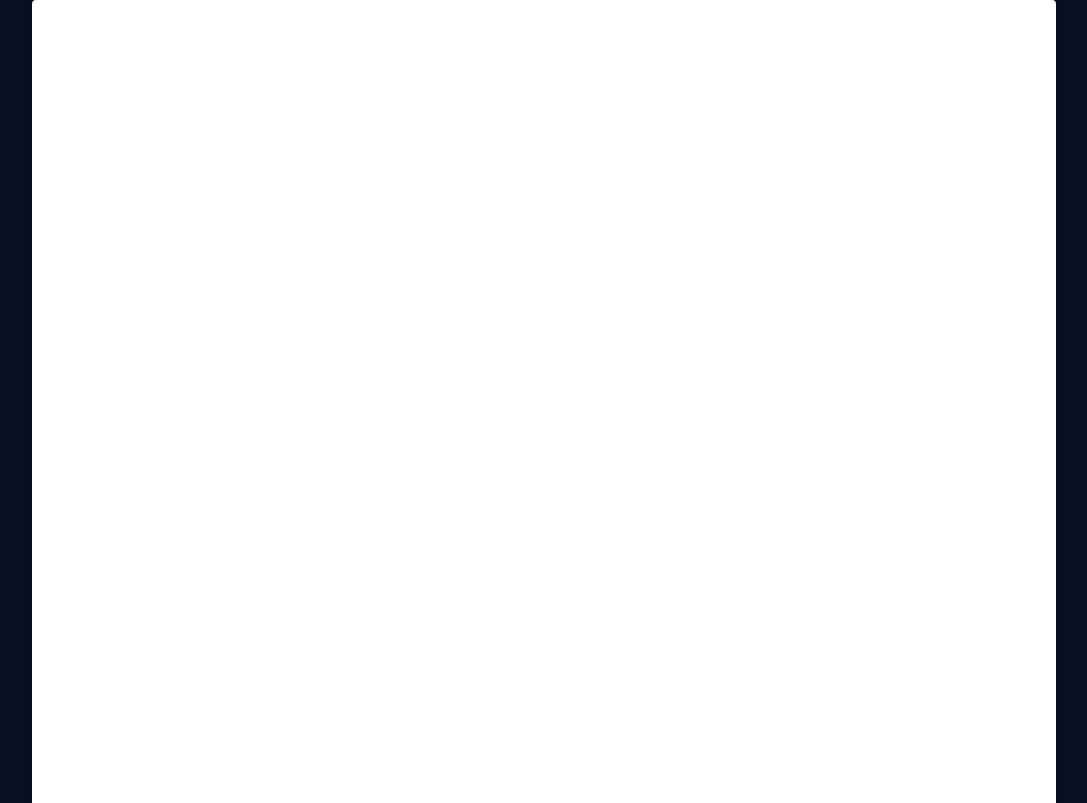
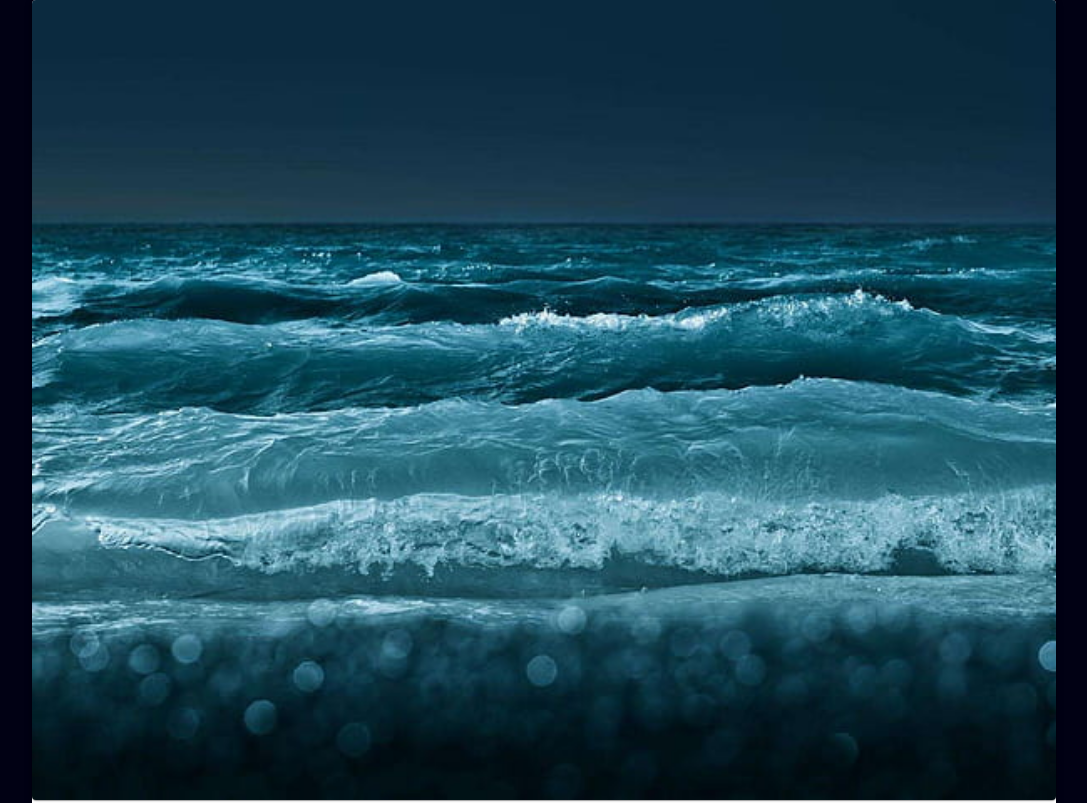
Before and after one commit to MoxUFO/port_dev, a React (Create React App) app: page / in a window 1280 px wide. Shown: the top 803 px of the page, without its empty margins (96-1183 px from the left). Built offline with nearby package versions, Linux system fonts and the light colour scheme.

Commit message:
add background image for intro,adjust app overall background

```diff
--- a/src/App.css
+++ b/src/App.css
@@ -1,4 +1,4 @@
 .app-bg{
-  background-color: #081121;
+  background-color: #010114;
   width: 100vw;
 }
--- /dev/null
+++ b/src/assets/css/Intro.css
@@ -0,0 +1,7 @@
+.intro-bg{
+    background-image: url('../images/top.jpg');
+    background-repeat: no-repeat;
+    background-size: cover;
+    height: 100vh;
+    width: 100%;
+}
--- /dev/null
+++ b/src/components/Intro.js
@@ -0,0 +1,9 @@
+import React from 'react'
+import Paper from '@mui/material/Paper';
+import '../assets/css/Intro.css'
+
+export default function Intro() {
+  return (
+    <Paper className='intro-bg' />
+  )
+}
--- a/src/components/PortfolioContainer.js
+++ b/src/components/PortfolioContainer.js
@@ -1,10 +1,12 @@
 import * as React from 'react';
 import Paper from '@mui/material/Paper';
 import '../assets/css/PortfolioContainer.css'
+import Intro from './Intro';
 
 export default function PortfolioContainer() {
   return (
     <Paper className='port-container' elevation={3} >
+        <Intro />
     </Paper>
 
   )
```
Also changed, not shown: src/assets/images/top.jpg (added).
